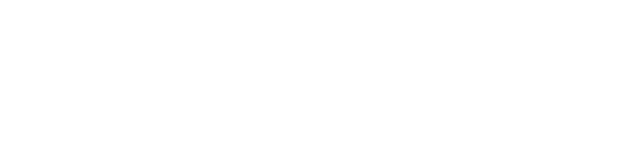
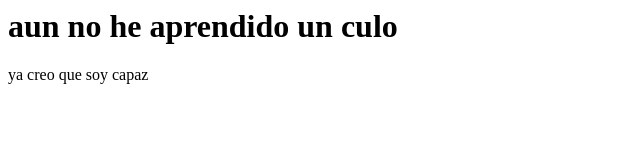
Before and after one commit to AndressDiazz/aprendiendo-git, a plain HTML site: page index.html in a window 1280 px wide. Shown: the whole page, without its empty margins (0-640 px from the left). Drawn offline with Linux system fonts and the light colour scheme.

Commit message:
agregue un parrafo

```diff
--- a/index.html
+++ b/index.html
@@ -1,7 +1,9 @@
-<htm0l>
+<html>
 	<head>
 		<title>Aprendiendoi Git</title>
 	</head>
 	<body>
+		<h1>aun no he aprendido un culo</h1>
+		<p>ya creo que soy capaz</p>
 	</body>
 </html>
```
